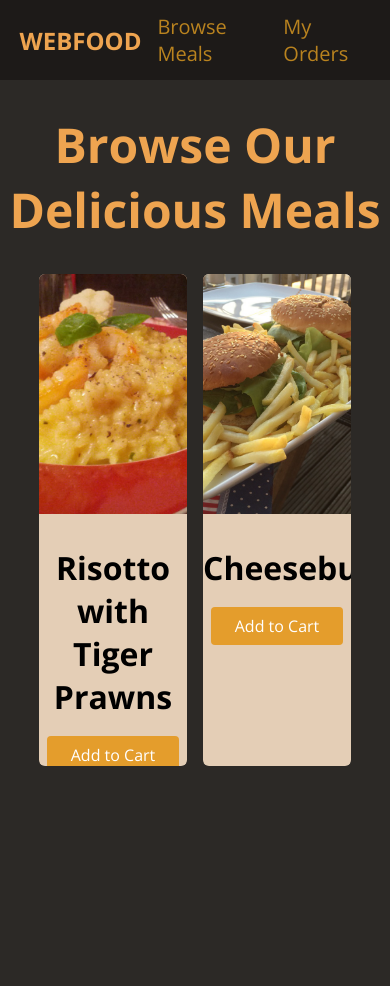
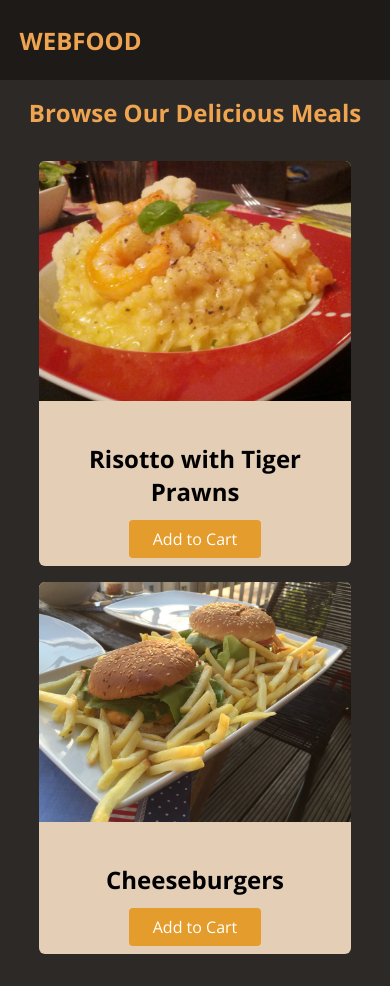
Before and after one commit to ajinjink/webdevelopment, a plain HTML site: page 4.webfood/index.html in a window 390 px wide. Before the commit the page ends 844 px from the top, so only its background shows below. Drawn offline with nearby package versions, Linux system fonts and the light colour scheme.

Commit message:
included media(mobile) display

```diff
--- a/4.webfood/styles.css
+++ b/4.webfood/styles.css
@@ -59,7 +59,7 @@ main h1 {
 #latest-products ul {
     display: grid;
     grid-template-columns: 1fr 1fr;
-    gap: 16px;
+    gap: 1rem;
     margin: 0;
     padding: 0;
     list-style: none;
@@ -67,52 +67,57 @@ main h1 {
 
 .food-item {
     background-color: rgb(228, 206, 182);
-    border-radius: 6px;
+    border-radius: 6px; /* border를 다이나믹하게 만들면 경계선 곡률이 늘어남. 요소가 커져도 곡률은 유지*/
     overflow: hidden;
 
 }
 
 .food-item img {
-    height: 240px;
+    height: 15rem;
     width: 100%;
     object-fit: cover;
 }
 
 .food-item-content {
-    /* padding: 16px; */
-    /* padding: 10%; */
-    /* padding: 0.1em; */
-    /* em 유닛은 요소 자체의 폰트 크기 기반으로 계산.
-    em 유닛을 폰트 크기가 아닌 속성에 사용하면 em 유닛의 계산 결과는 실제 요소의 폰트 크기에 기반해서 도출.
-    글자 그기가 200%(32px)이면 패딩 em은 32 * 0.1
-    rem은 200%으로 설정한 게 중요한 게 아니라 브라우저에서 설정한 font size 16px이 중요함. */
+    padding: 1em;
     text-align: center;
 
-}
-
-h2 {
-    /* font-size: 100%; */
-    font-size: 2rem;
-    /* rem 유닛은 항상 최상위(HTML) 요소를 참조. 폰트 크기의 유동성 증가. 기기 별 픽셀 차이 영향 X.  */
 }
 
 .btn {
     background-color: rgb(228, 157, 44);
     color: white;
     border-radius: 4px;
-    padding: 8px 24px;
+    padding: 0.5rem 1.5rem;
 }
 
 .btn:hover {
     background-color: rgb(221, 134, 34);
 }
 
+@media (max-width: 48rem) {
+    #main-header nav {
+        display: none;
+    }
+
+    main h1 {
+        font-size: 1.5rem;
+    }
+
+    #latest-products ul {
+        grid-template-columns: 100%;
+    }
+} /* media query는 항상 원래 코드 아래에 있어야 함. media query가 위에 있으면 코드를 읽을 때 밑에서 덮어쓰여짐. */
 
 
 
 
 
 
+/* em 유닛은 요소 자체의 폰트 크기 기반으로 계산.
+em 유닛을 폰트 크기가 아닌 속성에 사용하면 em 유닛의 계산 결과는 실제 요소의 폰트 크기에 기반해서 도출.
+글자 그기가 200%(32px)이면 패딩 em은 32 * 0.1
+rem은 200%으로 설정한 게 중요한 게 아니라 브라우저에서 설정한 font size 16px이 중요함. */
 /*
 %는 항상 부모 요소를 참조하고
 rem은 최상위 요소(html)의 폰트 크기를 참조 (크롬에서 사용자가 설정한 폰트 크기)
```
